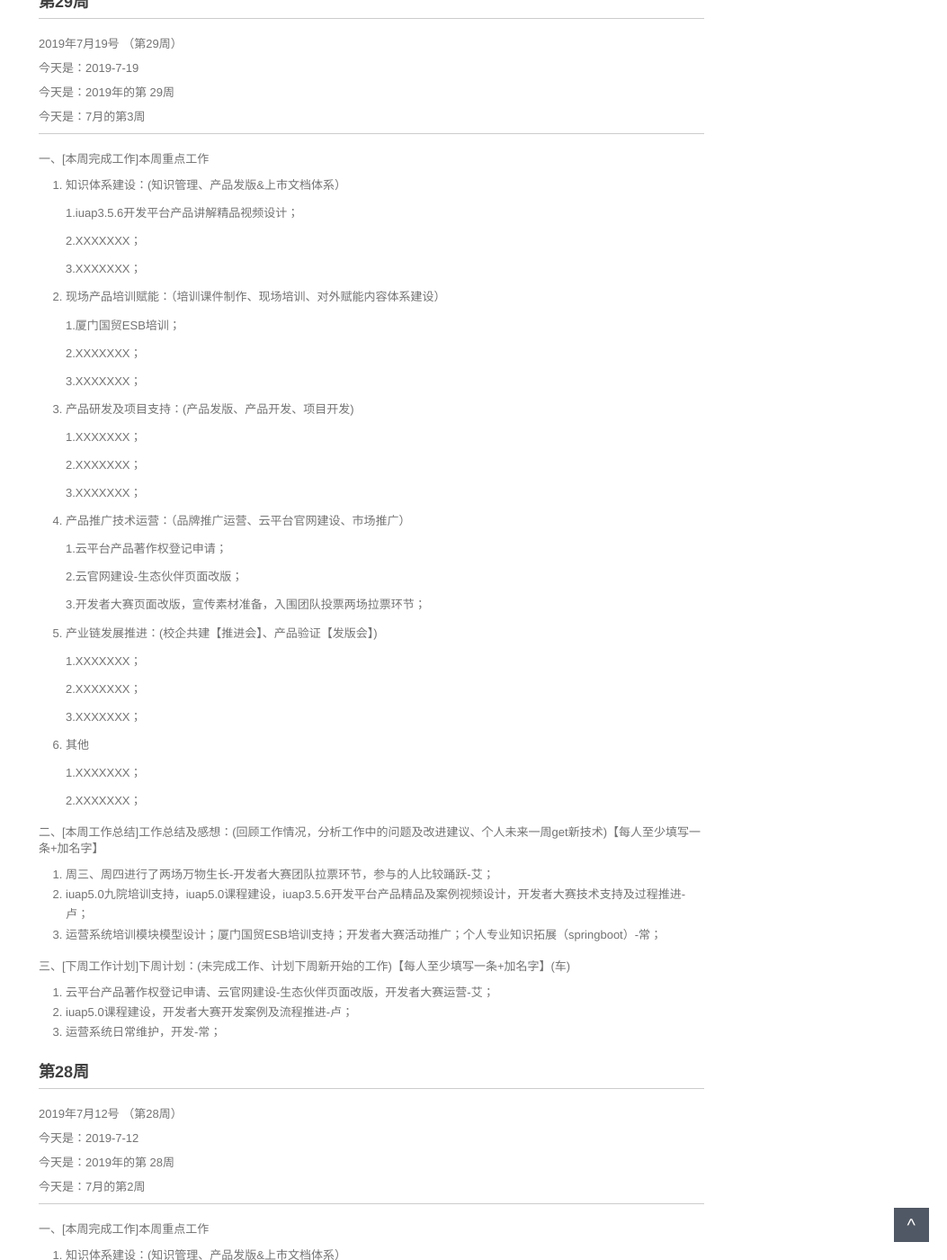
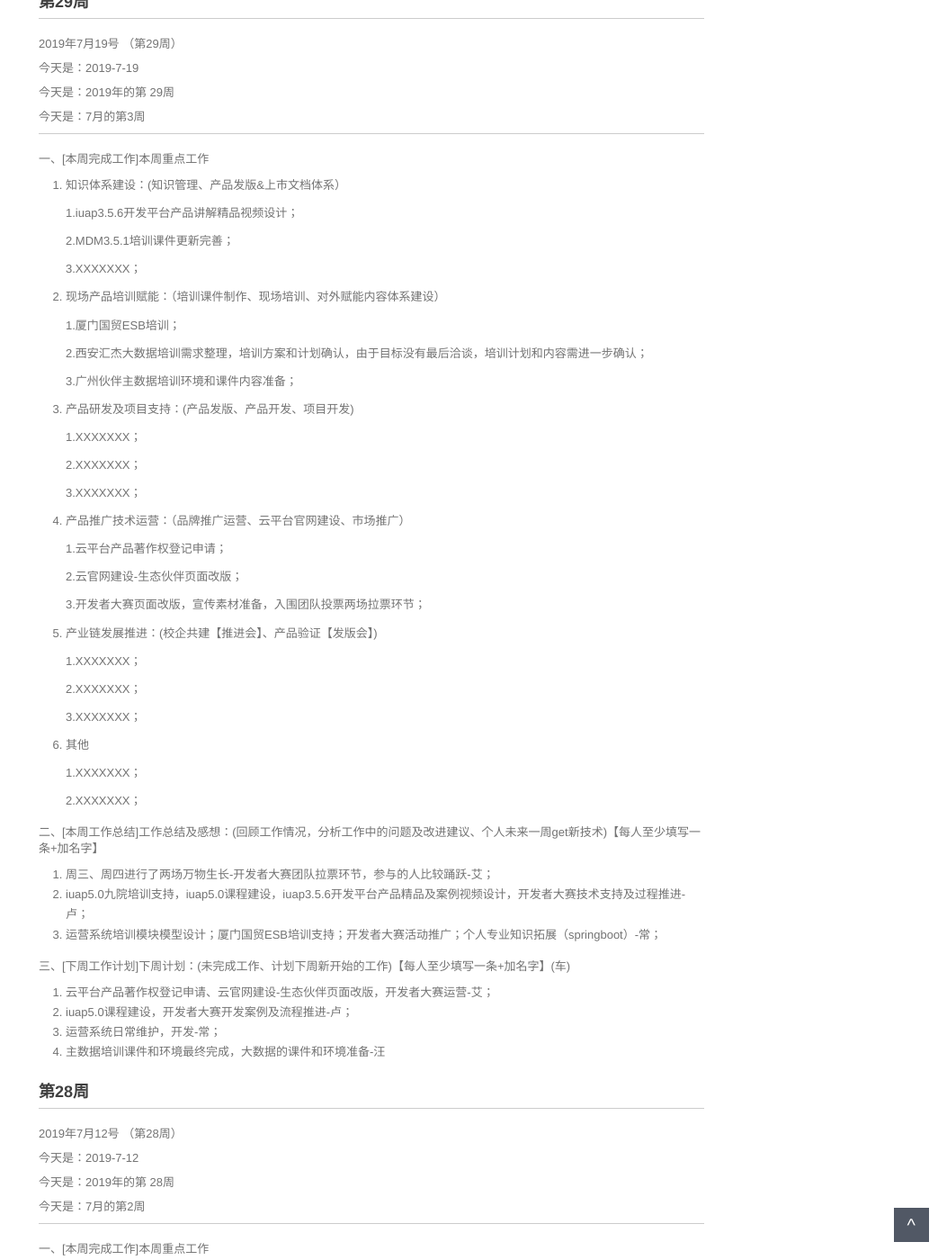
Before and after one commit to walllFlower/blog, a Jekyll site: the page built from _posts/2018-07-17-day_report_cxz.md, in a window 1280 px wide and 1400 px high, scrolled down 341 px. Shown: the whole window at 90% size, without its empty margins (227-1280 px from the left). Built offline with Jekyll 4.4.1, drawn with Linux system fonts in a browser that asks for light colours; comment, search, counter and statistics services are not loaded.

Commit message:
Update 2018-07-17-day_report_cxz.md

```diff
--- a/_posts/2018-07-17-day_report_cxz.md
+++ b/_posts/2018-07-17-day_report_cxz.md
@@ -27,7 +27,7 @@ categories: 技术运营工作周报
 
     1.iuap3.5.6开发平台产品讲解精品视频设计；
 
-    2.XXXXXXX；
+    2.MDM3.5.1培训课件更新完善；
 
     3.XXXXXXX；
 
@@ -35,9 +35,9 @@ categories: 技术运营工作周报
 
     1.厦门国贸ESB培训；
 
-    2.XXXXXXX；
-
-    3.XXXXXXX；
+    2.西安汇杰大数据培训需求整理，培训方案和计划确认，由于目标没有最后洽谈，培训计划和内容需进一步确认；
+
+    3.广州伙伴主数据培训环境和课件内容准备；
 
 3. 产品研发及项目支持：(产品发版、产品开发、项目开发)
 
@@ -81,6 +81,7 @@ categories: 技术运营工作周报
 1. 云平台产品著作权登记申请、云官网建设-生态伙伴页面改版，开发者大赛运营-艾；
 2. iuap5.0课程建设，开发者大赛开发案例及流程推进-卢；
 3. 运营系统日常维护，开发-常；
+4. 主数据培训课件和环境最终完成，大数据的课件和环境准备-汪
 
 
 ###  第28周
```
